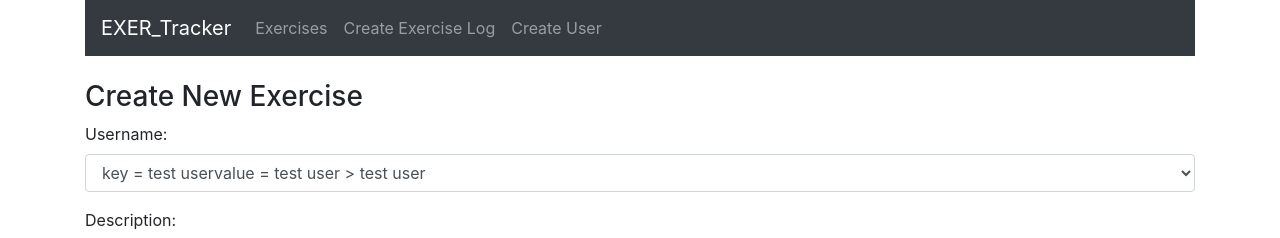
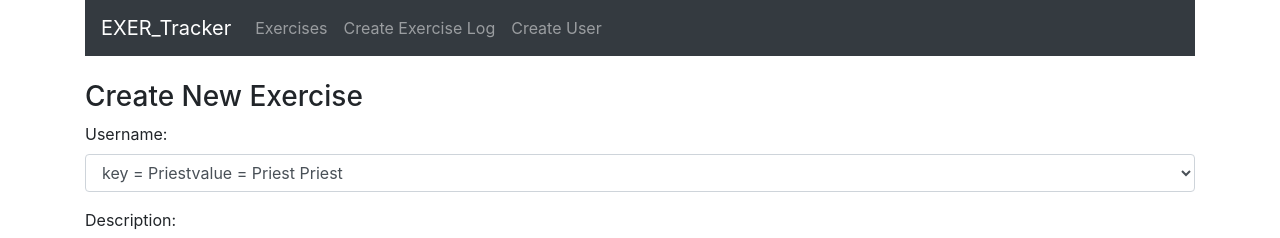
Before and after one commit to PriestCloud/Exercise_Tracker_React, a React (Create React App) app: page /create in a window 1280 px wide. Shown: the top 238 px of the page. Built offline with nearby package versions, Linux system fonts and the light colour scheme.

Commit message:
fixes #**

```diff
--- a/src/components/create-exercise.component.js
+++ b/src/components/create-exercise.component.js
@@ -24,8 +24,8 @@ export default class CreateExercise extends Component {
 
         componentDidMount(){
             this.setState({
-                users:['test user'],
-                username:"test User"
+                users:["Priest"],
+                username:"Priest2"
             })
         }
 
@@ -89,7 +89,7 @@ export default class CreateExercise extends Component {
                                 this.state.users.map(function(user) {
                                     return <option>
                                         key = {user}
-                                        value = {user} > {user}
+                                        value = {user} {user}
                                     </option>;
                                 })
 
@@ -103,7 +103,8 @@ export default class CreateExercise extends Component {
                            required
                            className = "form-control"
                            value = {this.state.description}
-                            onChange = {this.state.onChangeDescription}/>
+                            onChange = {this.state.onChangeDescription}
+                            />
                     </div>
 
                      <div className = "form-group">
--- a/src/components/create-user.component.js
+++ b/src/components/create-user.component.js
@@ -7,13 +7,10 @@ export default class CreateUser extends Component {
         this.onChangeUsername = this.onChangeUsername.bind(this);
         this.onSubmit = this.onSubmit.bind(this);
 
-
         this.state = {
             username:""
         }
     }
-
-
 
     render() {
         return (
```
Also changed, not shown: 1 other file (tests, documents, lock files or other folders).
